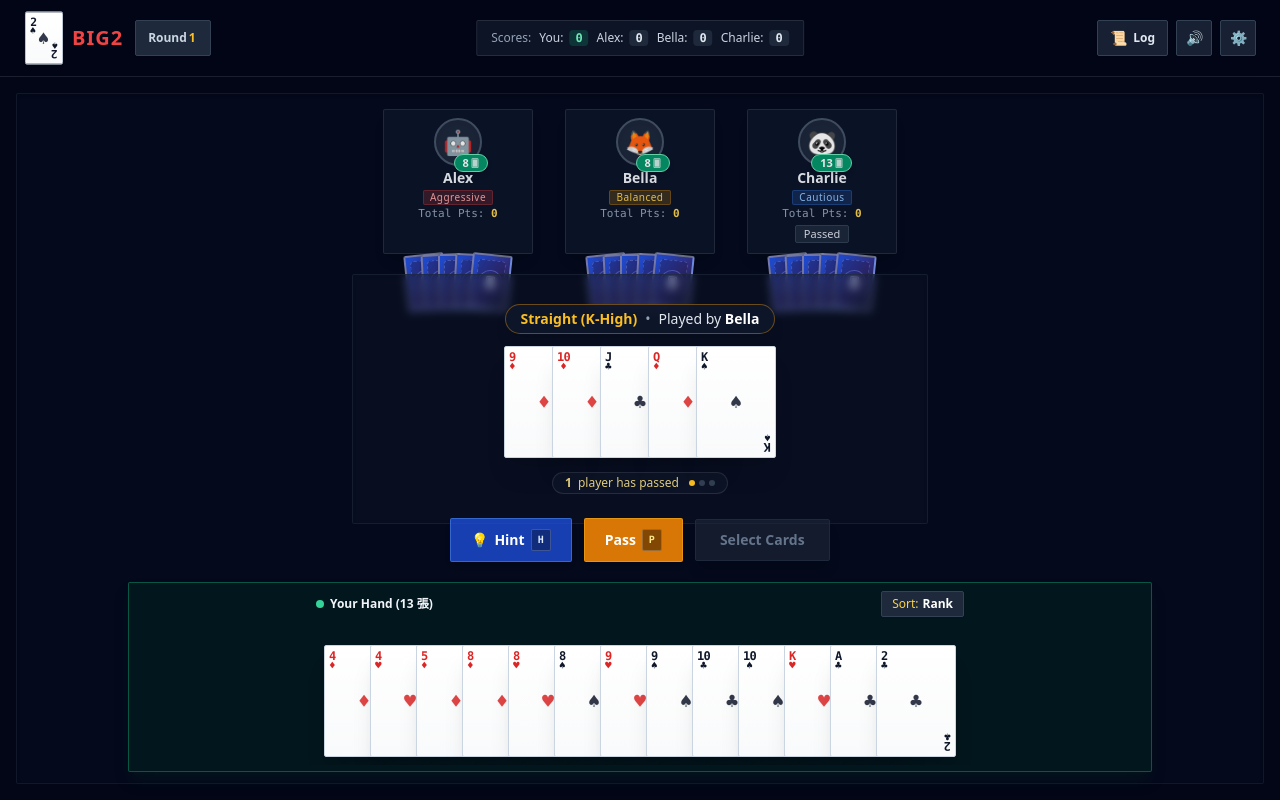
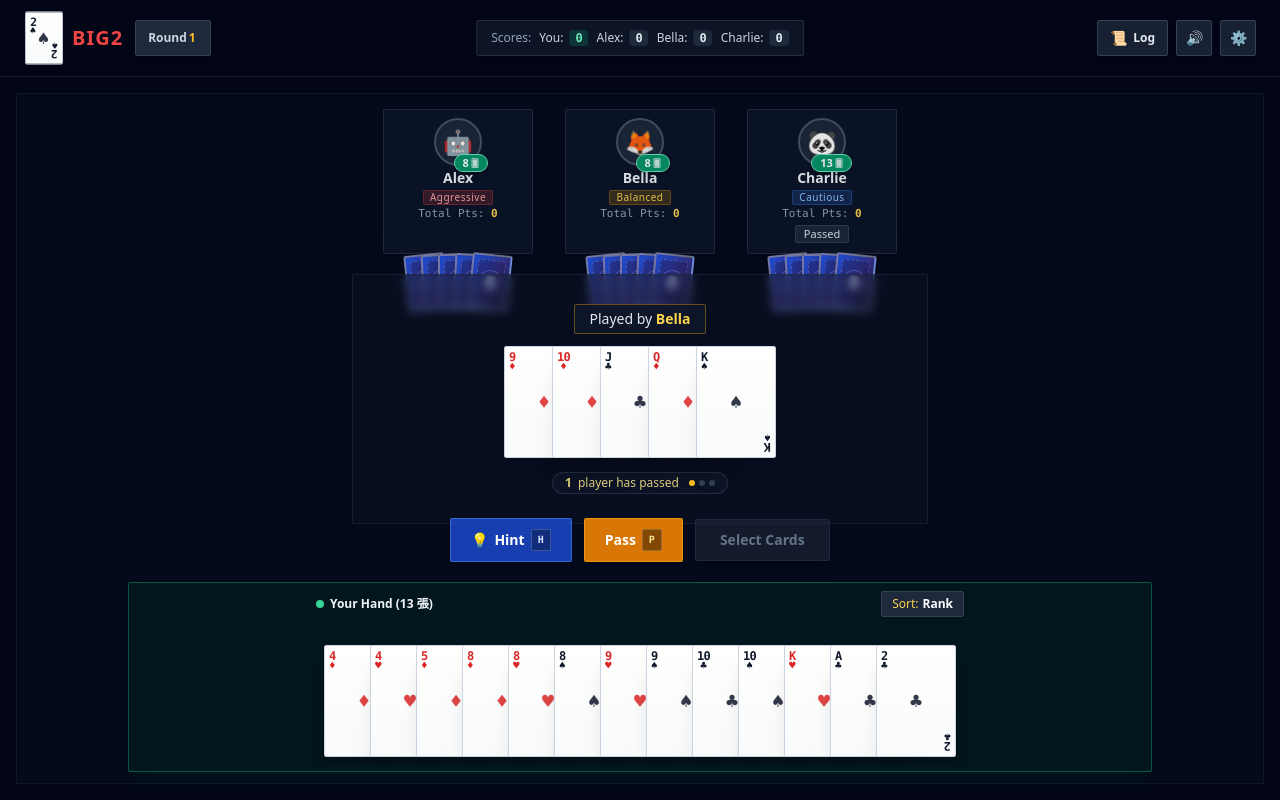
Before and after one commit to kennith/big2-app, a Vue app: page / in a window 1280 px wide. Built offline with nearby package versions, Linux system fonts and the light colour scheme.

Commit message:
style: remove combo info from center trick header badge

```diff
--- a/src/components/TrickCenter.vue
+++ b/src/components/TrickCenter.vue
@@ -1,7 +1,6 @@
 <script setup lang="ts">
 import { computed } from 'vue';
 import type { Trick } from '../engine/types';
-import { formatComboDisplayName } from '../i18n/formatters';
 import type { Language, Translations } from '../i18n/translations';
 import CardView from './CardView.vue';
 
@@ -18,11 +17,6 @@ interface Props {
 const props = defineProps<Props>();
 
 const hasActiveTrick = computed(() => props.currentTrick !== null);
-
-const localizedTrickComboName = computed(() => {
-  if (!props.currentTrick) return '';
-  return formatComboDisplayName(props.currentTrick.combo, props.currentLanguage);
-});
 </script>
 
 <template>
@@ -32,11 +26,9 @@ const localizedTrickComboName = computed(() => {
 
     <!-- Active Played Cards -->
     <div v-if="hasActiveTrick && currentTrick" class="relative z-10 flex flex-col items-center gap-1.5 sm:gap-2.5">
-      <!-- Combo Info Header Badge -->
-      <div class="flex items-center gap-1.5 sm:gap-2 bg-slate-900/90 border border-amber-500/40 px-2.5 sm:px-3.5 py-0.5 sm:py-1 rounded-full shadow-lg text-[10px] sm:text-sm">
-        <span class="text-amber-400 font-bold">{{ localizedTrickComboName }}</span>
-        <span class="text-slate-400">•</span>
-        <span class="text-slate-200">{{ t.playedBy }} <strong class="text-white">{{ currentTrick.playerName }}</strong></span>
+      <!-- Played By Header Badge -->
+      <div class="flex items-center gap-1.5 sm:gap-2 bg-slate-900/90 border border-amber-500/40 px-2.5 sm:px-3.5 py-0.5 sm:py-1 rounded-sm shadow-lg text-[10px] sm:text-sm">
+        <span class="text-slate-200">{{ t.playedBy }} <strong class="text-amber-300 font-bold">{{ currentTrick.playerName }}</strong></span>
       </div>
 
       <!-- Fanned Cards Stack -->
```
